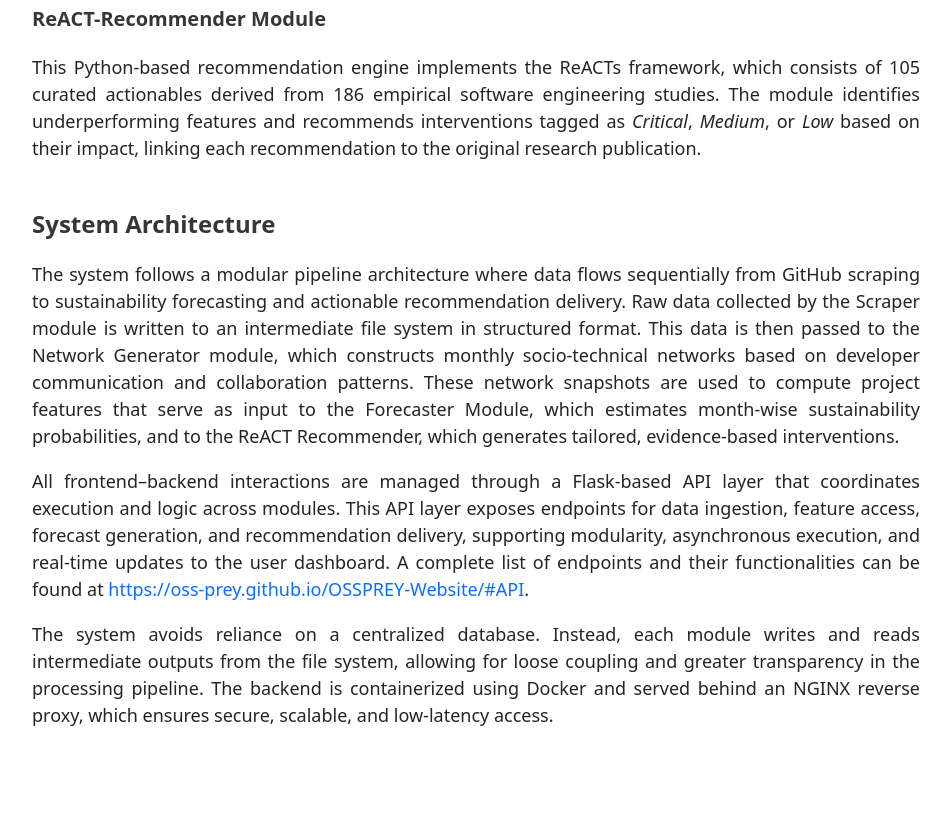
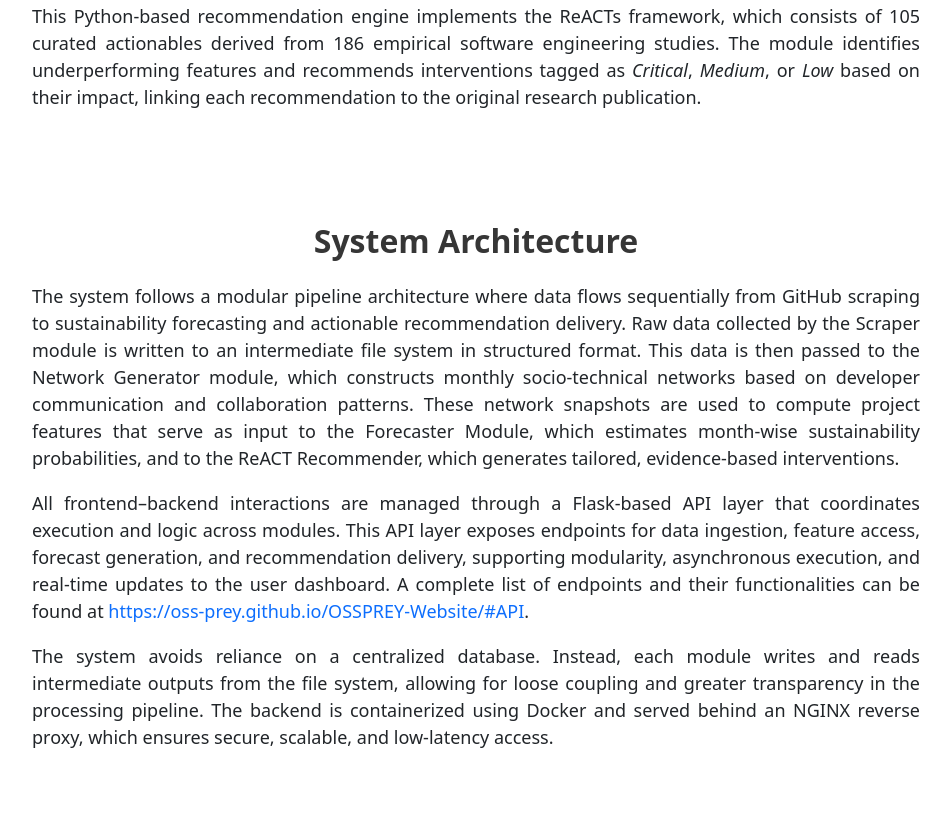
Before and after one commit to OSS-PREY/OSSPREY-Website, a plain HTML site: page index.html in a window 1280 px wide. Shown: the part 1993-2831 px from the top of the page, without its empty margins (164-1115 px from the left). Drawn offline with nearby package versions, Linux system fonts and the light colour scheme; some icons are missing; a web font is replaced by a local one.

Commit message:
Separate modules and architecture

```diff
--- a/index.html
+++ b/index.html
@@ -283,12 +283,11 @@
   </div>
 </section> -->
 
-<section class="section" id="System-Architecture">
+<section class="section" id="System-Modules">
   <div class="container is-max-desktop">
-    <!-- Abstract. -->
     <div class="columns is-centered has-text-centered">
       <div class="column is-four-fifths">
-        <h2 class="title is-3">System Architecture</h2>
+        <h2 class="title is-3">System Modules</h2>
         <div class="content has-text-justified">
 
             <!-- System Architecture Image -->
@@ -299,7 +298,6 @@
             </figure>
             -->
 
-            <h3 class="title is-4">System Modules</h3>
             <p>
               OSSPREY's architecture comprises four integrated modules that enable real-time sustainability forecasting and actionable recommendation generation.
             </p>
@@ -323,8 +321,18 @@
             <p>
               This Python-based recommendation engine implements the ReACTs framework, which consists of 105 curated actionables derived from 186 empirical software engineering studies. The module identifies underperforming features and recommends interventions tagged as <em>Critical</em>, <em>Medium</em>, or <em>Low</em> based on their impact, linking each recommendation to the original research publication.
             </p>
+        </div>
+      </div>
+    </div>
+  </div>
+</section>
 
-            <h3 class="title is-4 mt-5">System Architecture</h3>
+<section class="section" id="System-Architecture">
+  <div class="container is-max-desktop">
+    <div class="columns is-centered has-text-centered">
+      <div class="column is-four-fifths">
+        <h2 class="title is-3">System Architecture</h2>
+        <div class="content has-text-justified">
             <p>
               The system follows a modular pipeline architecture where data flows sequentially from GitHub scraping to sustainability forecasting and actionable recommendation delivery. Raw data collected by the Scraper module is written to an intermediate file system in structured format. This data is then passed to the Network Generator module, which constructs monthly socio-technical networks based on developer communication and collaboration patterns. These network snapshots are used to compute project features that serve as input to the Forecaster Module, which estimates month-wise sustainability probabilities, and to the ReACT Recommender, which generates tailored, evidence-based interventions.
             </p>
```
